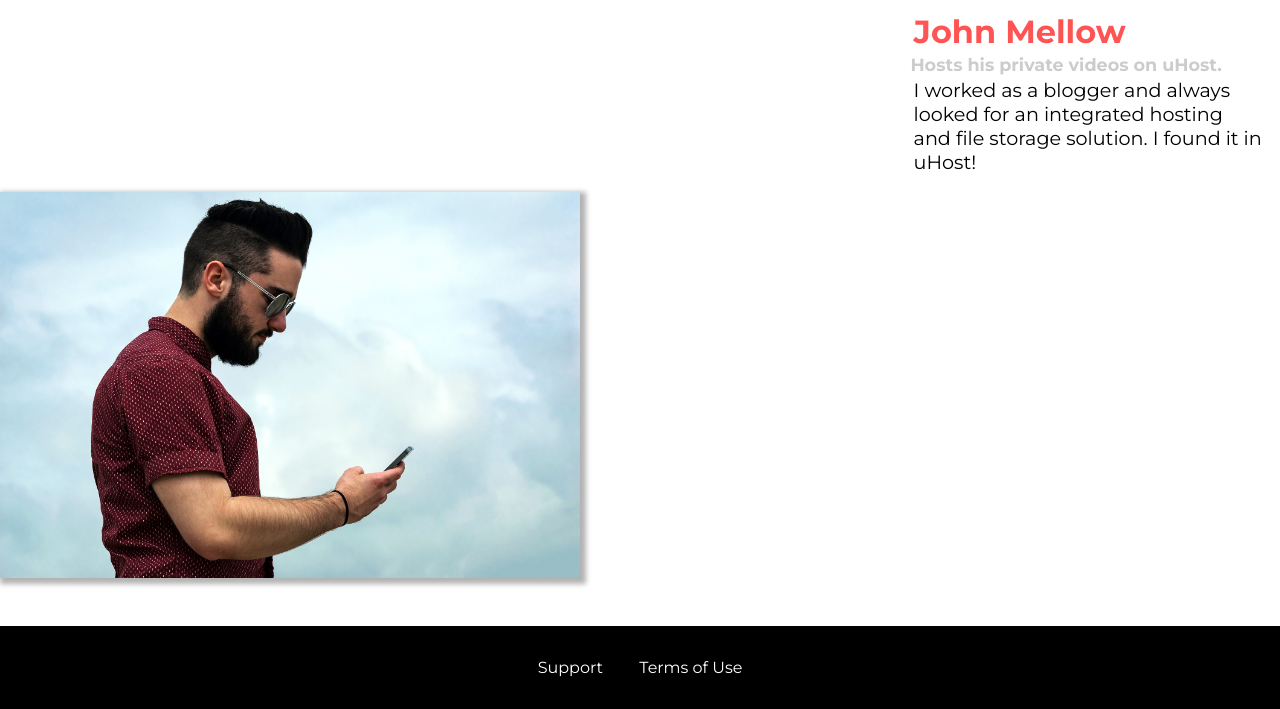
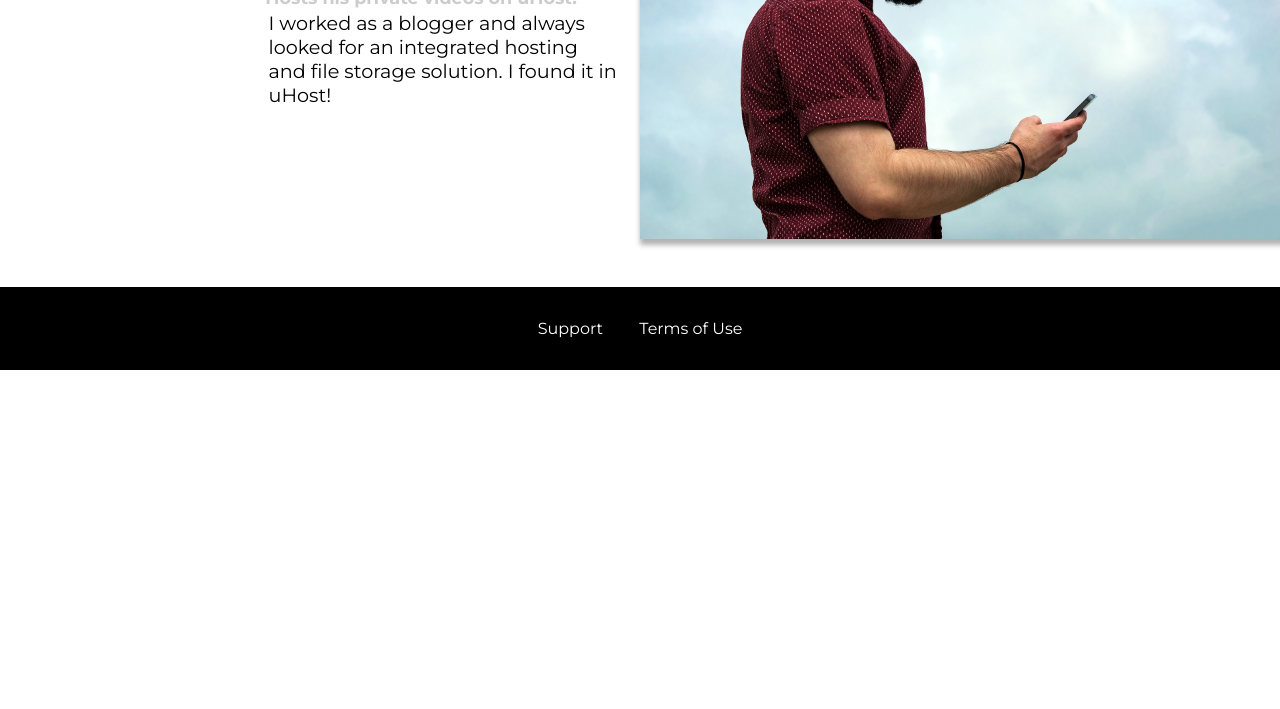
Before and after one commit to 1-8192/css-practice, a plain HTML site: page customers/index.html in a window 1280 px wide. Shown: the part 710-1419 px from the top of the page. After the commit the page ends 1080 px from the top, so only its background shows below. Drawn offline with Linux system fonts and the light colour scheme.

Commit message:
made customers page mobile first

```diff
--- a/customers/customers.css
+++ b/customers/customers.css
@@ -1,22 +1,19 @@
 .testimonial {
     font-size: 1.2rem;
-    margin: 3rem 0;
   }
 
-  .testimonial__list {
+  /* .testimonial__list {
     width: 80%;
     margin: auto;
-  }
+  } */
 
   .testimonial:first-of-type {
-    margin-top: 6rem;
+    /* margin-top: 6rem; */
   }
 
   .testimonial__image-container {
-    width: 65%;
-    max-width: 580px;
-    /* display: inline-block; */
-    vertical-align: middle;
+    width: 100%;
+    max-width: 40rem;
     box-shadow: 3px 3px 5px 3px rgba(0,0,0,0.3);
   }
 
@@ -28,9 +25,6 @@
   .testimonial__info {
     text-align: right;
     padding: 0.9rem;
-    display: inline-block;
-    vertical-align: middle;
-    width: 30%;
   }
 
   #customer-2.testimonial {
@@ -66,3 +60,22 @@
   .testimonial__text {
     margin: 0.2rem;
   }
+
+  @media (min-width: 40rem) {
+    .testimonial {
+      margin: 3rem 0;
+      max-width: 1500px;
+    }
+
+    .testimonial__image-container {
+      display: inline-block;
+      vertical-align: middle;
+      width: 66%;
+    }
+
+    .testimonial__info {
+      display: inline-block;
+      vertical-align: middle;
+      width: 30%;
+    }
+  }
```
